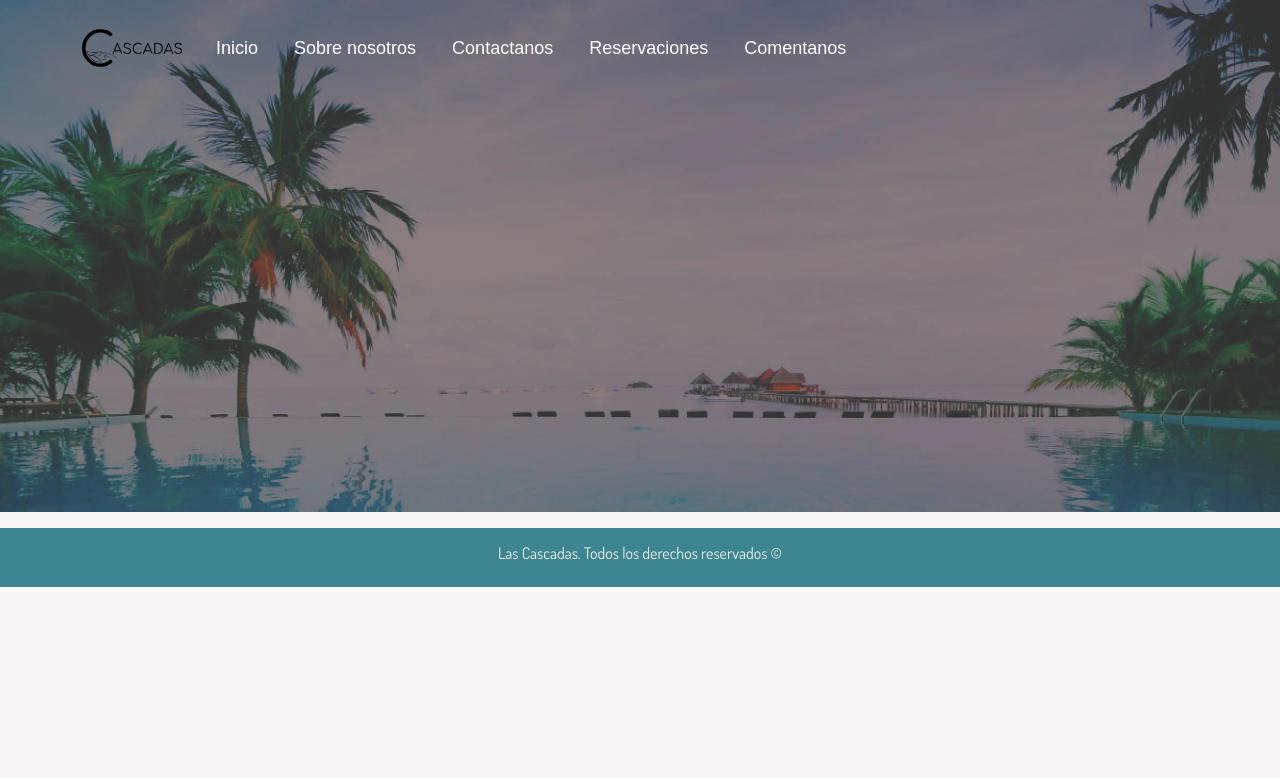
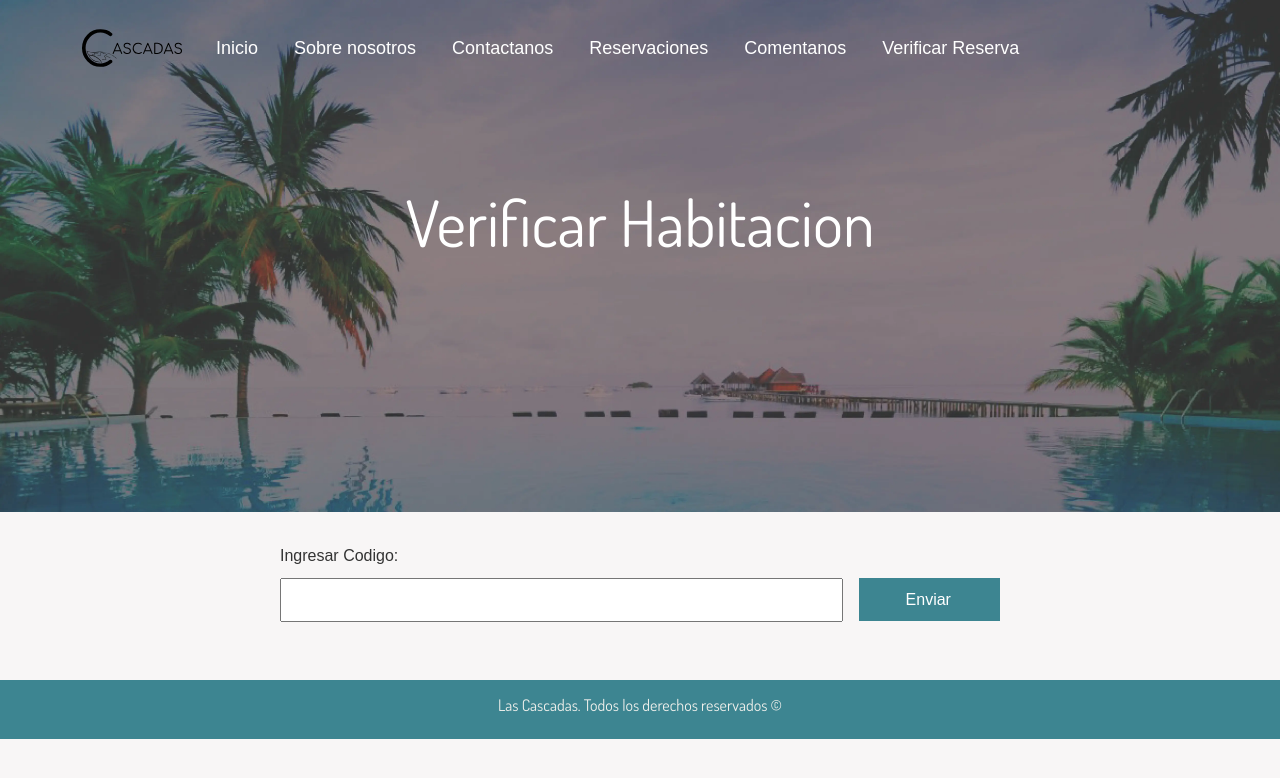
Before and after one commit to RodriguezKevin8/las_cascadas, a React (Vite) app in the folder React/: page /Verificar in a window 1280 px wide. Shown: the top 778 px of the page. Built offline with nearby package versions, Linux system fonts and the light colour scheme.

Commit message:
Agregando mas mamadas como verificacion de habitacion

```diff
--- a/React/src/App.jsx
+++ b/React/src/App.jsx
@@ -17,6 +17,7 @@ import Login from "./components/Login";
 import Hab from "./components/Hab";
 import Comentario from "./components/Cometario";
 import ReservacionesComponent from "./components/ReservacionesComponent";
+import Verificar from "./components/Verificar";
 
 function App() {
   return (
@@ -42,6 +43,7 @@ function App() {
               />
               <Route path="/FmrAgregar" element={<h1>Agregar Habitacion</h1>} />
               <Route path="/FmrEditar" element={<h1>Editar Habitacion</h1>} />
+              <Route path="/Verificar" element={<h1>Verificar Habitacion</h1>}/>
             </Routes>
           </div>
         </div>
@@ -60,6 +62,7 @@ function App() {
           <Route path="/Admin749293" element={<Login />} />
           <Route path="/prueba" element={<Hab />} />
           <Route path="/res" element={<ReservacionesComponent />} />
+          <Route path="/Verificar" element={<Verificar/>}/>
         </Routes>
       </div>
       <Footer />
--- a/React/src/components/Navbar.jsx
+++ b/React/src/components/Navbar.jsx
@@ -71,6 +71,11 @@ function Navbar() {
                   Comentanos
                 </Link>
               </li>
+              <li className="nav-item ml-auto">
+                <Link className="nav-link" to={`/Verificar`}>
+                  Verificar Reserva
+                </Link>
+              </li>
             </ul>
           </div>
         </div>
--- /dev/null
+++ b/React/src/components/Verificar.jsx
@@ -0,0 +1,55 @@
+import '../css/Verificar.css';
+import habitacion from '../images/habitacion.jpg';
+
+function Verificar() {
+
+    function Verificando(){
+        let existe = true;
+        const contenedor = document.querySelector('#contenido');
+        if(existe){
+            contenedor.innerHTML = `
+            <div class='VerHabitacion'>
+                <ul class='listaVerificacion'>
+                    <li>
+                        Numero: <span>1</span>
+                    </li>
+                    <li>
+                        Tipo: <span>Individual</span>
+                    </li>
+                    <li>
+                        Capacidad: <span>2</span>
+                    </li>
+                    <li>
+                        Precio: <span>$20</span>
+                    </li>
+                </ul>
+                <img src={${habitacion}} alt="habitacion" />
+            </div>
+            `;
+        }else{
+            contenedor.innerHTML = `
+            <div class='textoError'>
+                <h2>El codigo es incorrecto o no existe para una habitacion</h2>
+            </div>`;
+        }
+    }
+ return (
+    <div className='contenedor'>
+        <label htmlFor="">Ingresar Codigo:</label>
+        <div className='ingresar'>
+            <div>
+                <input type="text" />
+            </div>
+            <a className='enviando' onClick={Verificando}>
+               <p>Enviar</p>
+            </a>
+        </div>
+        <div id='contenido'>
+
+        </div>
+    </div>
+
+  )
+}
+
+export default Verificar;
--- /dev/null
+++ b/React/src/css/Verificar.css
@@ -0,0 +1,51 @@
+.contenedor {
+  max-width: 720px;
+
+  width: 95%;
+  margin: 2rem auto;
+}
+
+.ingresar {
+  display: grid;
+}
+@media (min-width: 720px) {
+  .ingresar {
+    grid-template-columns: 4fr 1fr;
+    gap: 1rem;
+  }
+  .ingresar a p {
+    padding: 0.6rem 2rem;
+    padding-left: 2.9rem;
+    margin: 0 auto;
+    background-color: var(--color2);
+    color: white;
+  }
+}
+@media (max-width: 719px) {
+  .ingresar a {
+    background-color: var(--color2);
+    color: white;
+    padding-top: 0.5rem;
+    padding-bottom: 0.5rem;
+  }
+  .ingresar a p {
+    margin: 0 45%;
+  }
+}
+.ingresar a p:hover {
+  background-color: var(--color3);
+}
+#contenido {
+  margin-top: 3rem;
+}
+.textoError {
+  text-align: center;
+}
+.VerHabitacion {
+  display: flex;
+  flex-direction: column;
+  align-items: center;
+}
+.listaVerificacion {
+  list-style: none;
+}
```
